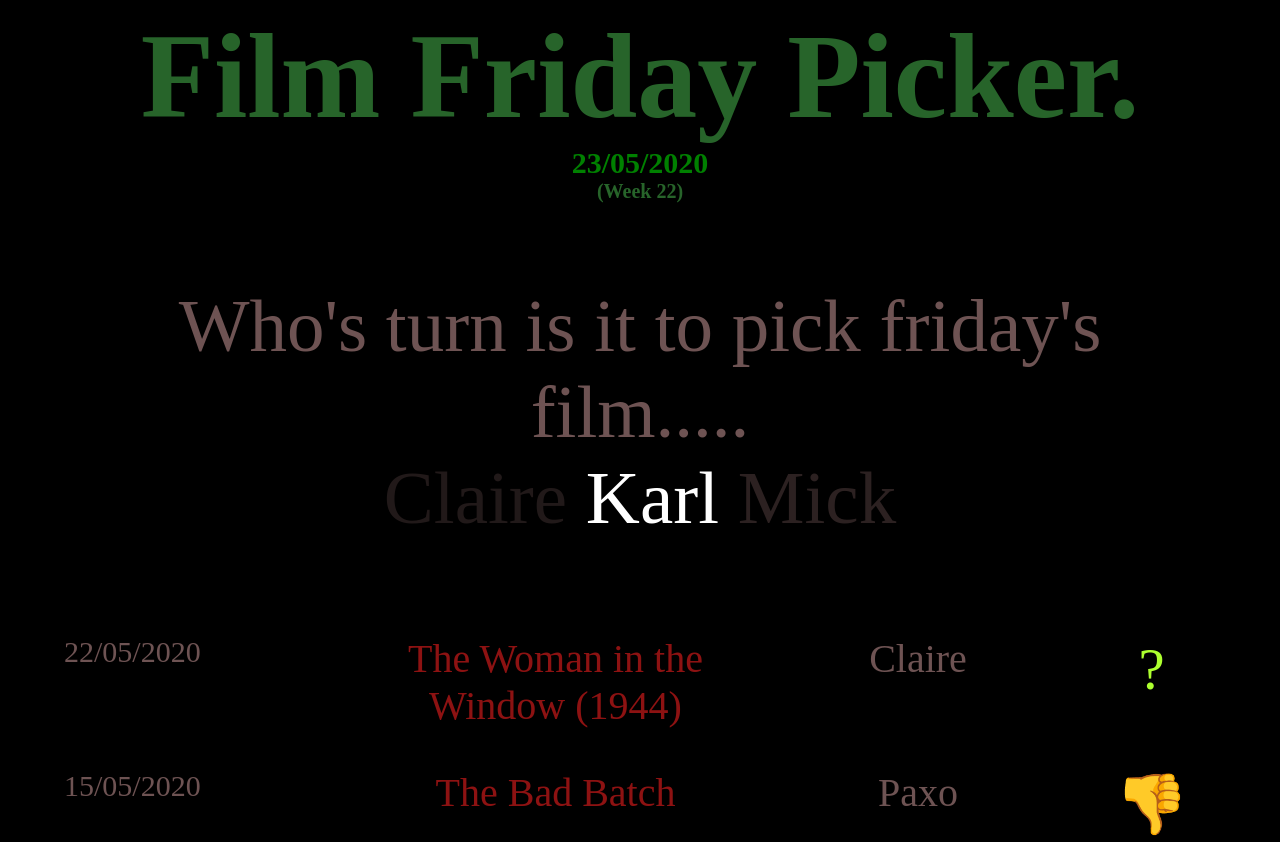
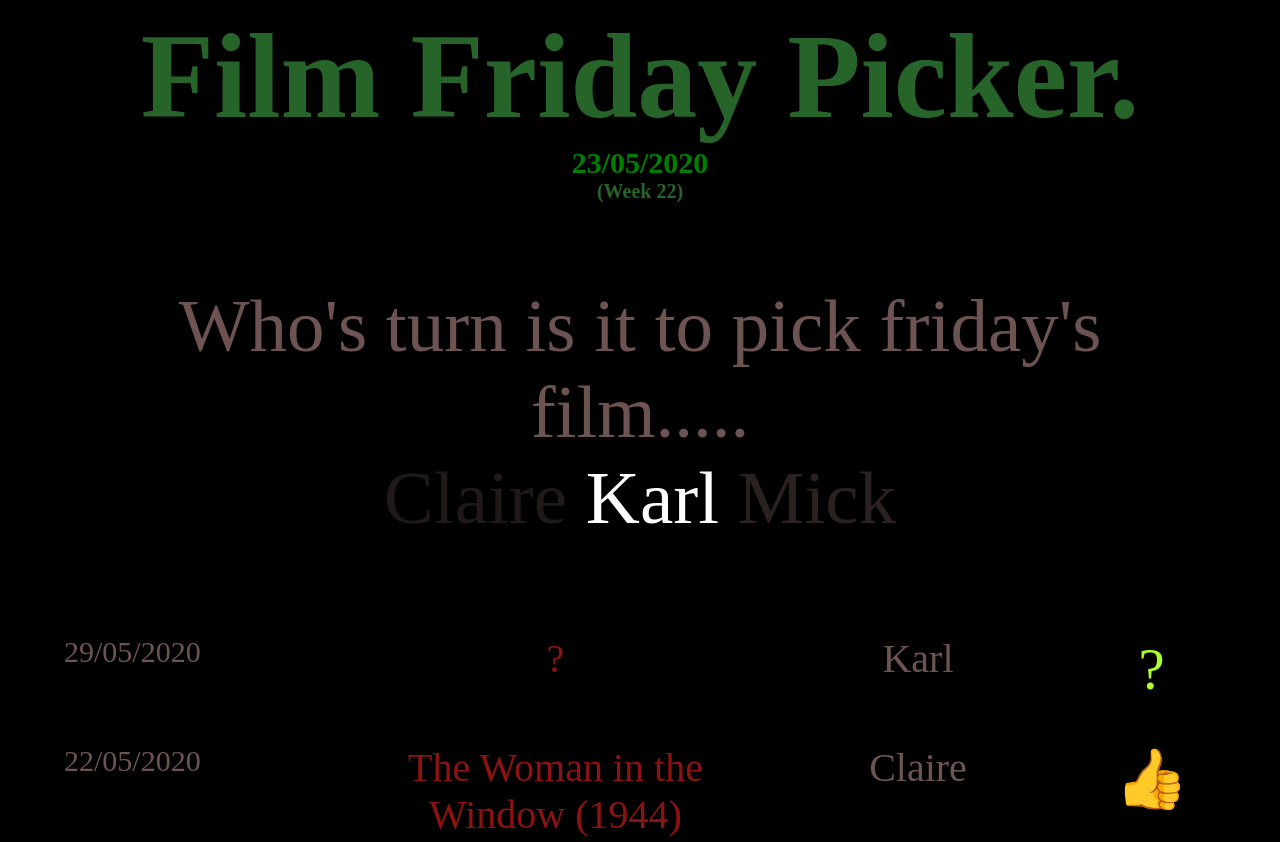
Before and after one commit to bangbangsoftware/fridayfilm, a website: page index.html in a window 1280 px wide. Shown: the top 842 px of the page. Drawn offline with Linux system fonts and the light colour scheme.

Commit message:
Birthday coming up

```diff
--- a/index.html
+++ b/index.html
@@ -22,6 +22,13 @@
     <br />
     <br />
     <div class="history">
+      <div class="date">29/05/2020</div>
+      <div>
+        <a target="_blank" href="https://www.imdb.com/title/tt0037469/">?</a>
+      </div>
+      <div>Karl</div>
+      <div class="icon">?</div>
+
       <div class="date">22/05/2020</div>
       <div>
         <a target="_blank" href="https://www.imdb.com/title/tt0037469/"
@@ -29,7 +36,7 @@
         >
       </div>
       <div>Claire</div>
-      <div class="icon">?</div>
+      <div class="icon">👍</div>
 
       <div class="date">15/05/2020</div>
       <div>
--- a/index.js
+++ b/index.js
@@ -17,8 +17,9 @@ const getPicked = (crew, today = new Date()) => {
     const weekNo = Math.ceil(((copiedDate - yearStart) / 86400000 + 1) / 7);
 
     const isWeekend = date.getUTCDay() == 6 || date.getUTCDay() == 0;
+    const isPassedStart = date.getUTCDate() == 5 && date.getUTCHours() > 10;
 
-    return isWeekend ? weekNo + 1 : weekNo; // weekend jump to next week.
+    return isWeekend || isPassedStart ? weekNo + 1 : weekNo; // weekend jump to next week.
   };
 
   const weekNo = getWeekNumber(today);
```
